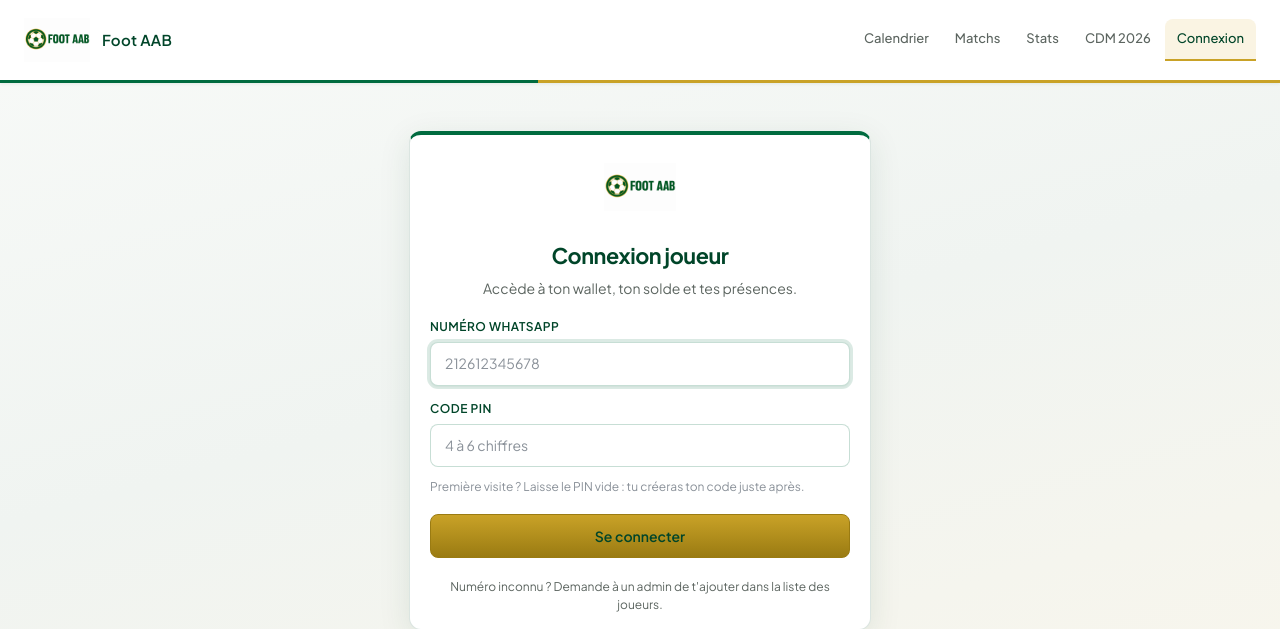
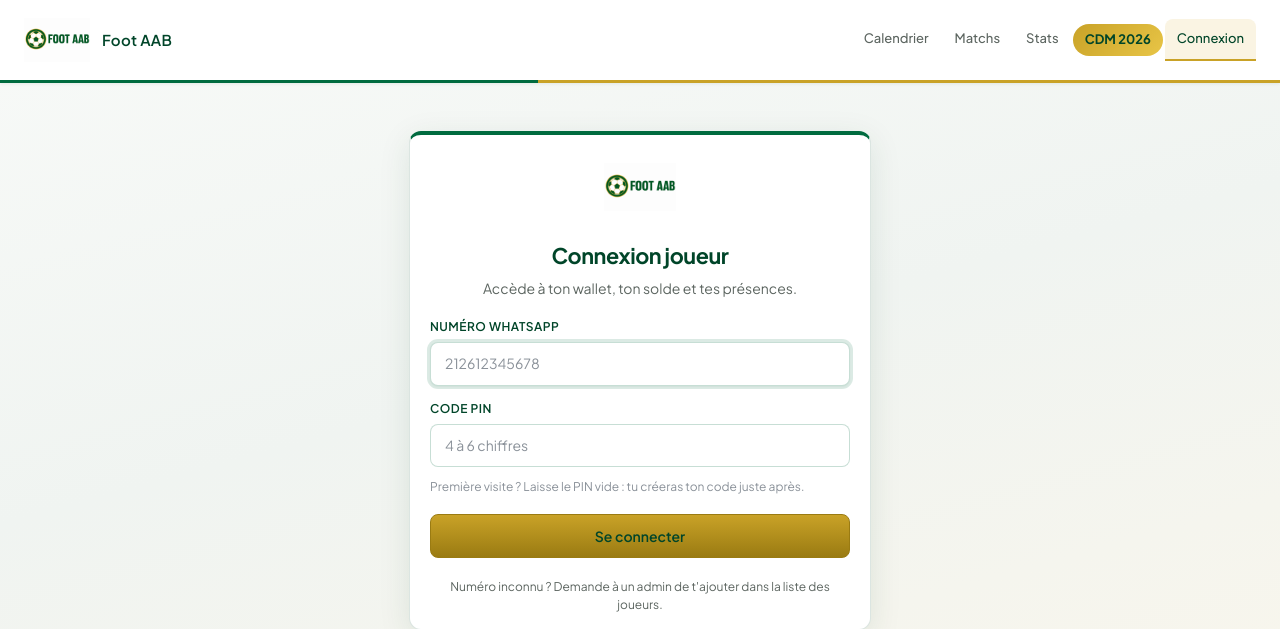
Before and after one commit to Polga088/AABFoot, a Flask app: page /connexion in a window 1280 px wide. Shown: the top 629 px of the page. Run offline with Flask 3, Linux system fonts and the light colour scheme; some libraries are stand-ins or nearby versions.

Commit message:
Show CDM 2026 nav link styling on all pages.
Co-authored-by: Cursor <cursoragent@cursor.com>

```diff
--- a/webapp/static/css/style.css
+++ b/webapp/static/css/style.css
@@ -124,6 +124,21 @@ body {
   background: var(--gold-light);
 }
 
+.nav-links a.wc-nav-link {
+  background: linear-gradient(135deg, var(--gold), #e8c547);
+  color: var(--green-dark) !important;
+  font-weight: 700 !important;
+  border-radius: 999px;
+  padding: 6px 12px !important;
+  border-bottom: none;
+}
+
+.nav-links a.wc-nav-link:hover,
+.nav-links a.wc-nav-link.active {
+  background: linear-gradient(135deg, #e8c547, var(--gold));
+  color: var(--green-dark) !important;
+}
+
 .site-footer {
   display: flex;
   align-items: center;
```
